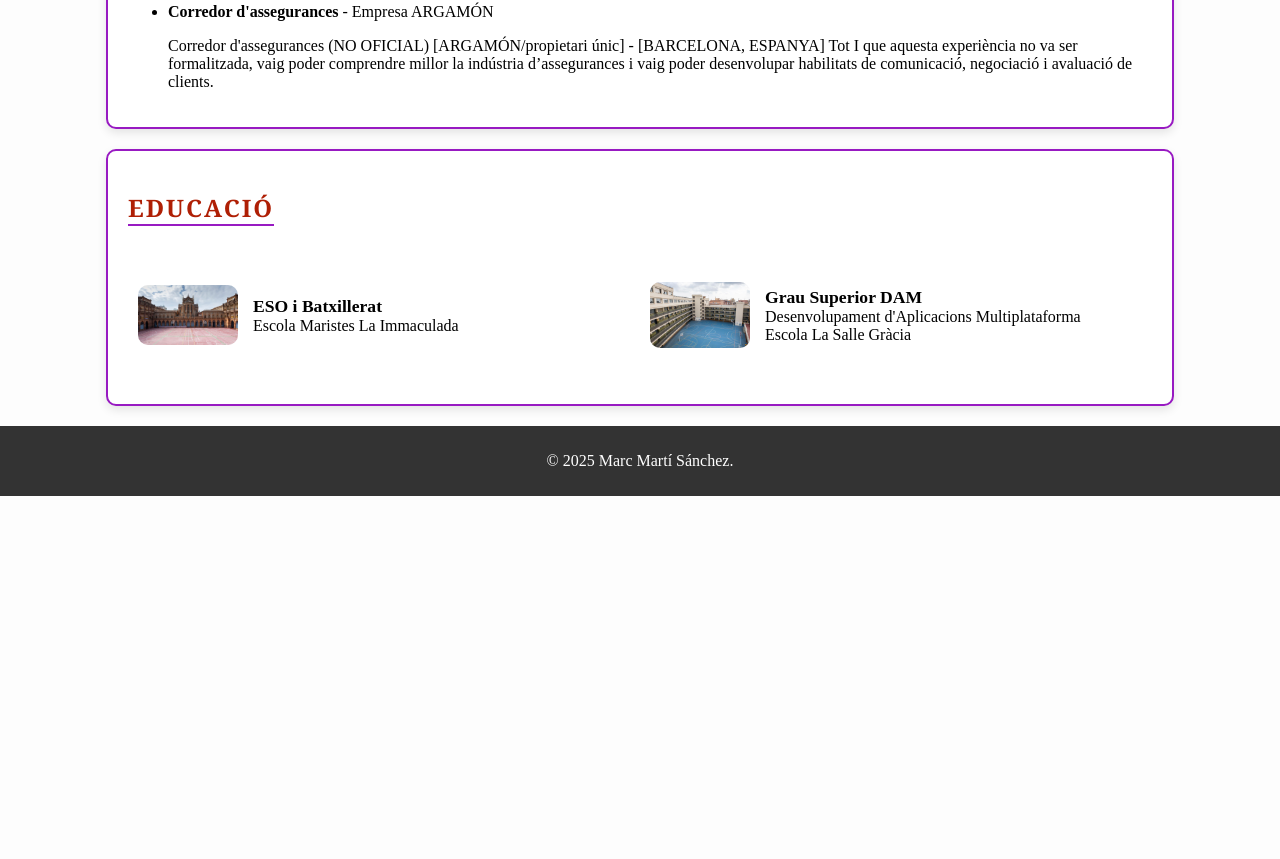
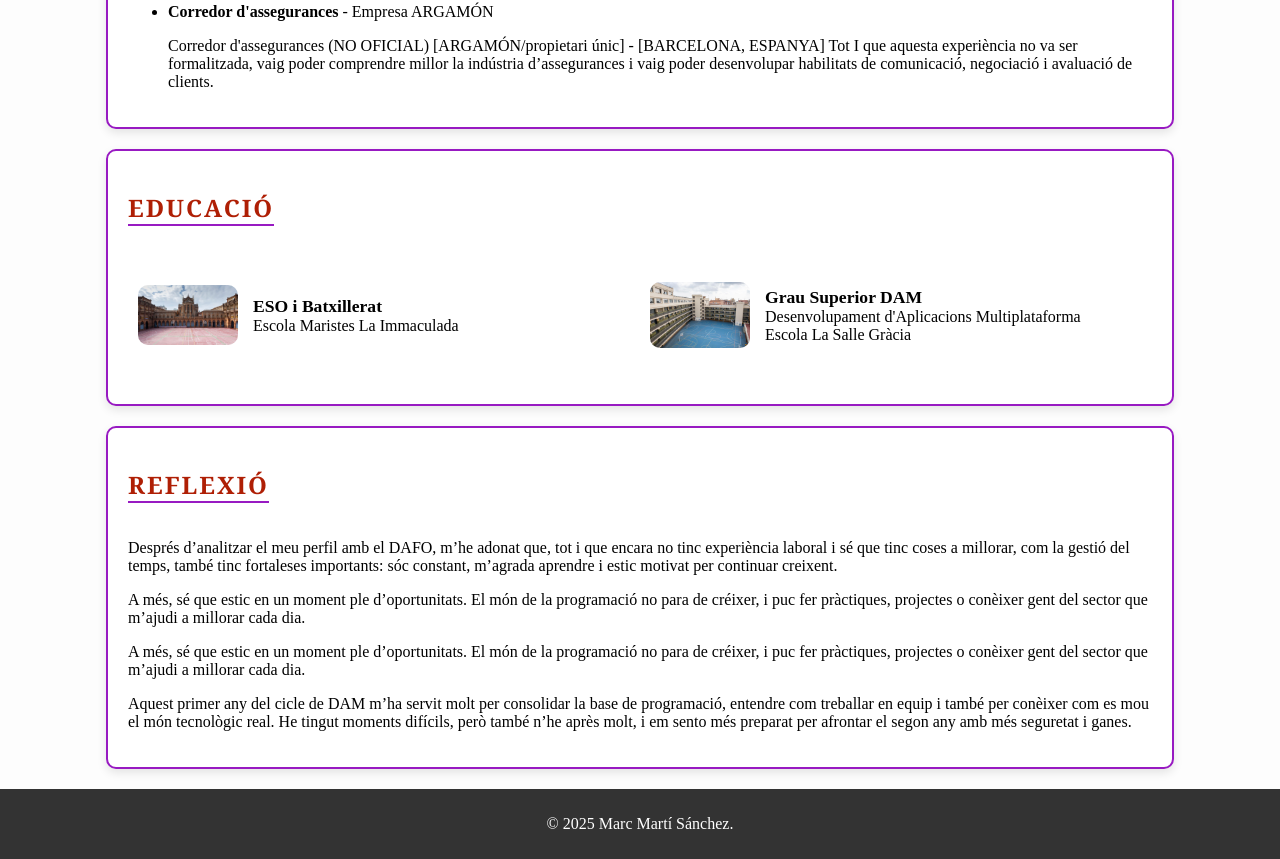
Before and after one commit to MarcMarti2006/Portfoli, a plain HTML site: page inici.html in a window 1280 px wide. Shown: the part 721-1580 px from the top of the page. Before the commit the page ends 1217 px from the top, so only its background shows below. Drawn offline with Linux system fonts and the light colour scheme.

Commit message:
portofli_final

```diff
--- a/inici.css
+++ b/inici.css
@@ -41,7 +41,7 @@ h2:hover {
 }
 
 /* Estils per a les seccions */
-#descripcio, #experiencia, #educacio {
+#descripcio, #experiencia, #educacio, #reflexió {
     border: 2px solid #981ac2;
     padding: 20px;
     border-radius: 10px;
@@ -53,7 +53,7 @@ h2:hover {
 }
 
 /* Quan passes el cursor per sobre d'una secció */
-#descripcio:hover, #experiencia:hover, #educacio:hover {
+#descripcio:hover, #experiencia:hover, #educacio:hover, #reflexió:hover {
     transform: scale(1.05); /* Augmenta la mida */
     background-color: #000000; /* Canvi de color de fons a verd */
     box-shadow: 0 0 20px rgba(0, 0, 0, 0.2); /* Ombrat més fort */
--- a/inici.html
+++ b/inici.html
@@ -21,6 +21,7 @@
   <div class="cv-download">
     <a href="Currículum Vitae MARC (3).pdf" download>Currículum Vitae</a>
     <a href="Video Ascensor (2).mp4" download>Elevator Pitch</a>
+    <a href="DAFO.pdf" download>DAFO</a>
 </div>
 
 
@@ -68,6 +69,15 @@
     </ul>
 </div>
 
+<div id="reflexió" class="section">
+        <h2>Reflexió</h2>
+    <p>Després d’analitzar el meu perfil amb el DAFO, m’he adonat que, tot i que encara no tinc experiència laboral i sé que tinc coses a millorar, com la gestió del temps, també tinc fortaleses importants: sóc constant, m’agrada aprendre i estic motivat per continuar creixent.</p>
+
+    <p>A més, sé que estic en un moment ple d’oportunitats. El món de la programació no para de créixer, i puc fer pràctiques, projectes o conèixer gent del sector que m’ajudi a millorar cada dia.</p>A més, sé que estic en un moment ple d’oportunitats. El món de la programació no para de créixer, i puc fer pràctiques, projectes o conèixer gent del sector que m’ajudi a millorar cada dia.
+
+<p>Aquest primer any del cicle de DAM m’ha servit molt per consolidar la base de programació, entendre com treballar en equip i també per conèixer com es mou el món tecnològic real. He tingut moments difícils, però també n’he après molt, i em sento més preparat per afrontar el segon any amb més seguretat i ganes.</p>
+    </div>
+
 
     <footer>
         <p>&copy; 2025 Marc Martí Sánchez.</p>
```
Also changed, not shown: 1 other file.
